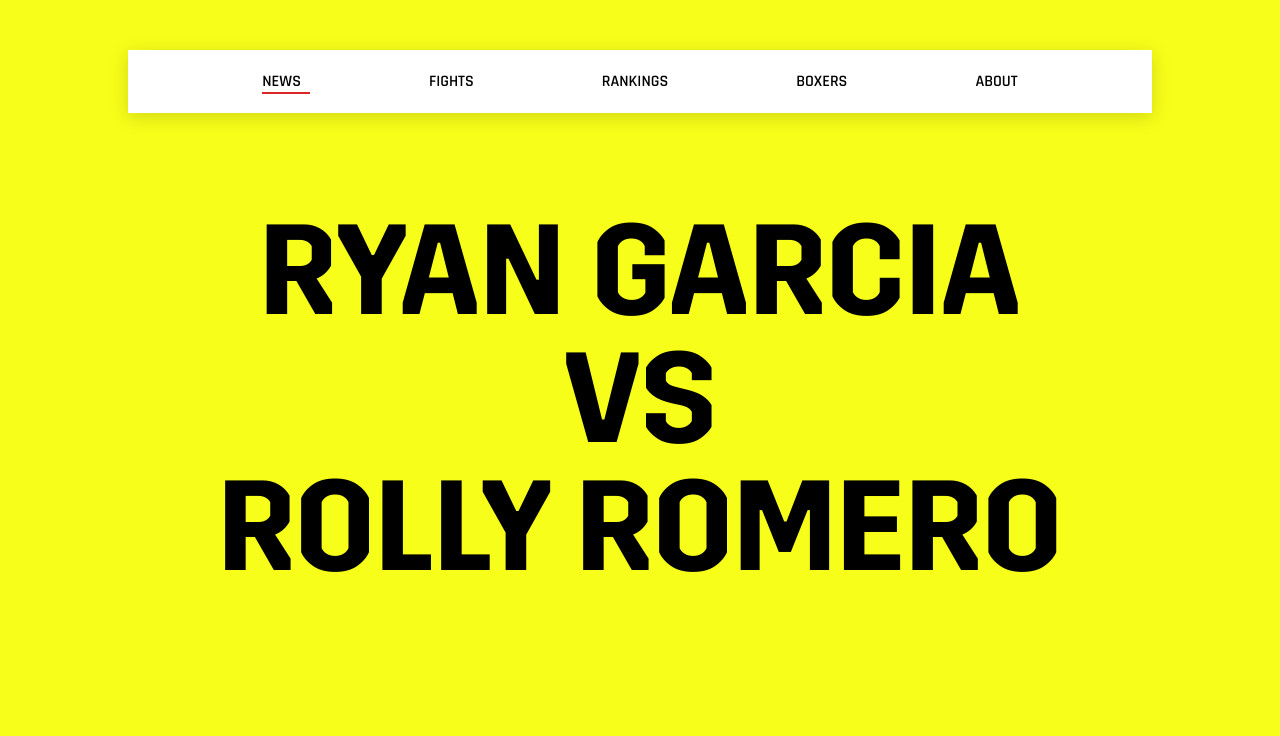
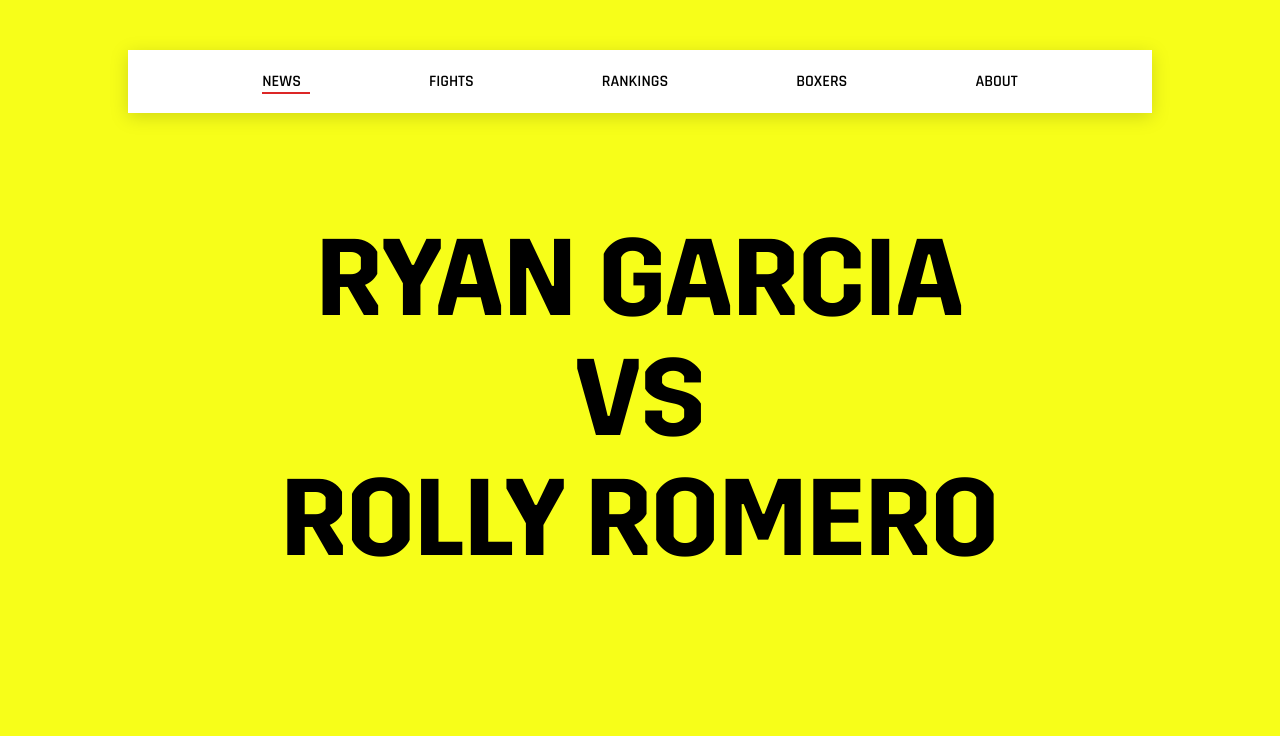
Before and after one commit to AJ7766/boxing, a Next.js app: page / in a window 1280 px wide. Shown: the top 736 px of the page. Built offline with nearby package versions, Linux system fonts and the light colour scheme; no server answers; the database is empty.

Commit message:
Update Hero.tsx

```diff
--- a/components/News/Hero.tsx
+++ b/components/News/Hero.tsx
@@ -27,7 +27,7 @@ export const Hero = () => {
     }, []);
 
     return (
-        <section ref={heroRef} className={`${dazn.className} font-semibold h-screen w-screen bg-[#f7fe19] text-9xl flex items-center flex-col justify-center`}>
+        <section ref={heroRef} className={`${dazn.className} font-semibold h-screen w-screen bg-[#f7fe19] text-[8.5vw] leading-[1.1] flex items-center flex-col justify-center`}>
             <h1>RYAN GARCIA</h1>
             <h1>VS</h1>
             <h1>ROLLY ROMERO</h1>
```
